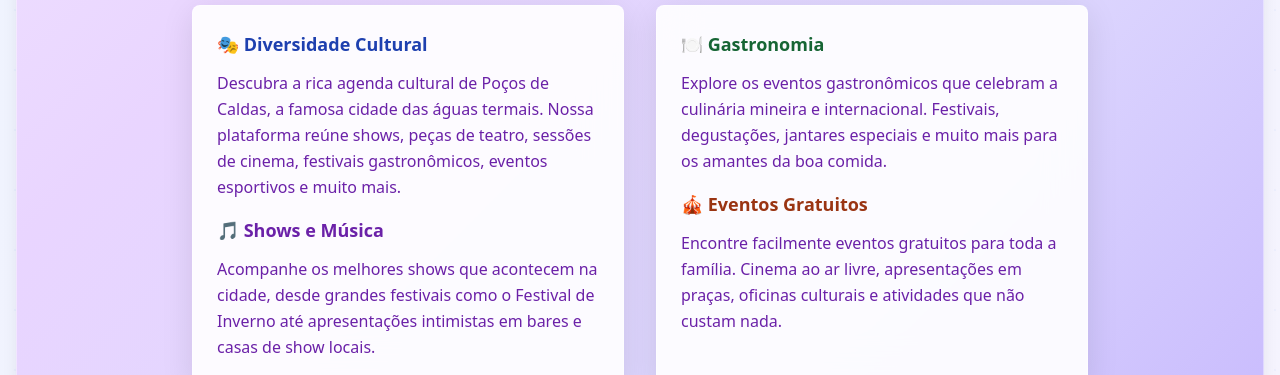
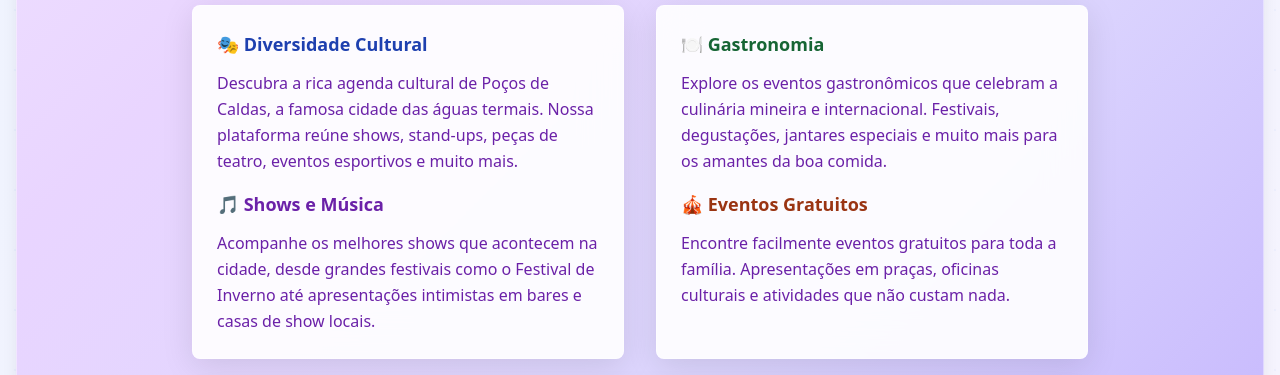
Before and after one commit to malkavean/eventosPocos, a website: page index.html in a window 1280 px wide. Shown: the part 425-800 px from the top of the page. Drawn offline with nearby package versions, Linux system fonts and the light colour scheme; no server answers.

Commit message:
eventosPocos

```diff
--- a/index.html
+++ b/index.html
@@ -413,8 +413,7 @@
                         <h3 class="text-lg font-semibold mb-3 text-blue-800">🎭 Diversidade Cultural</h3>
                         <p class="leading-relaxed mb-4 text-purple-800">
                             Descubra a rica agenda cultural de Poços de Caldas, a famosa cidade das águas termais.
-                            Nossa plataforma reúne shows, peças de teatro, sessões de cinema, festivais gastronômicos,
-                            eventos esportivos e muito mais.
+                            Nossa plataforma reúne shows, stand-ups, peças de teatro, eventos esportivos e muito mais.
                         </p>
 
                         <h3 class="text-lg font-semibold mb-3 text-purple-800">🎵 Shows e Música</h3>
@@ -433,8 +432,7 @@
 
                         <h3 class="text-lg font-semibold mb-3 text-orange-800">🎪 Eventos Gratuitos</h3>
                         <p class="leading-relaxed text-purple-800">
-                            Encontre facilmente eventos gratuitos para toda a família. Cinema ao ar livre,
-                            apresentações em praças, oficinas culturais e atividades que não custam nada.
+                            Encontre facilmente eventos gratuitos para toda a família. Apresentações em praças, oficinas culturais e atividades que não custam nada.
                         </p>
                     </div>
                 </div>
```
